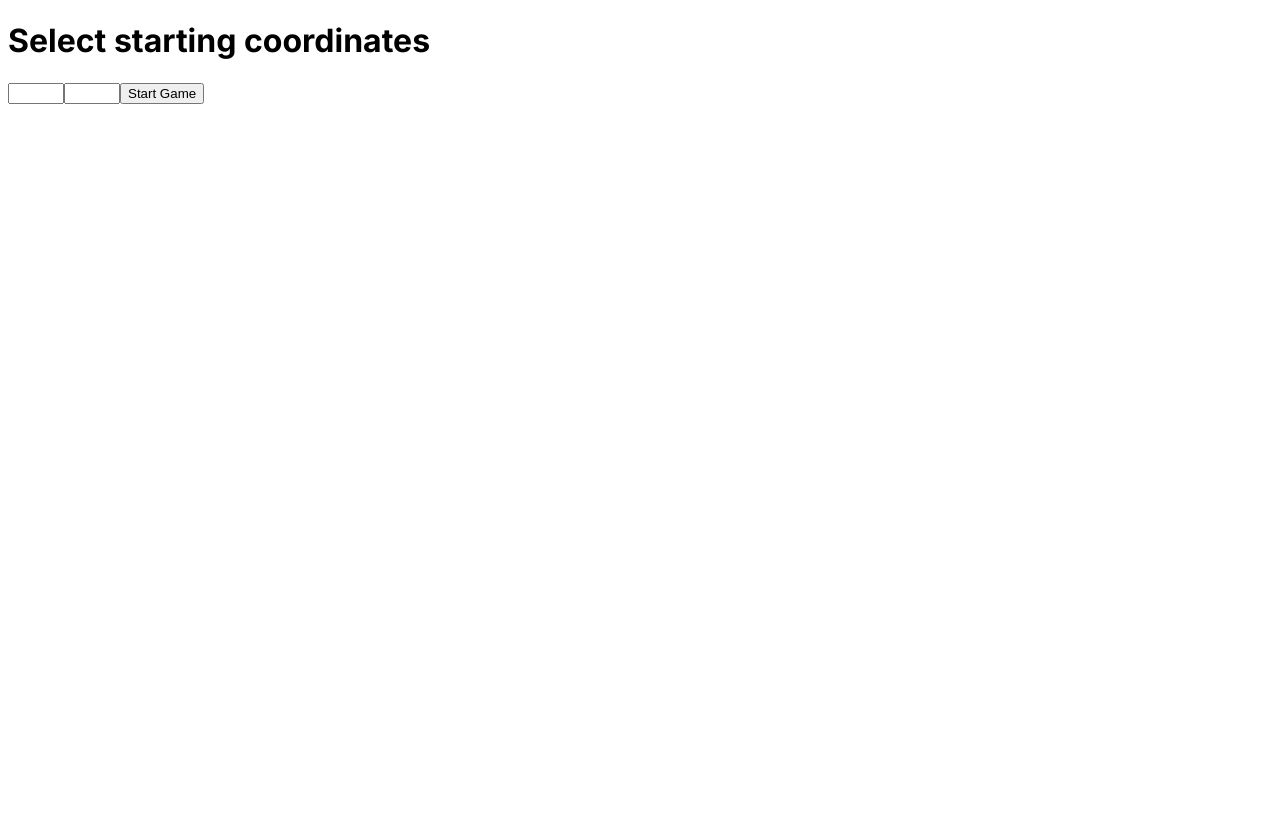
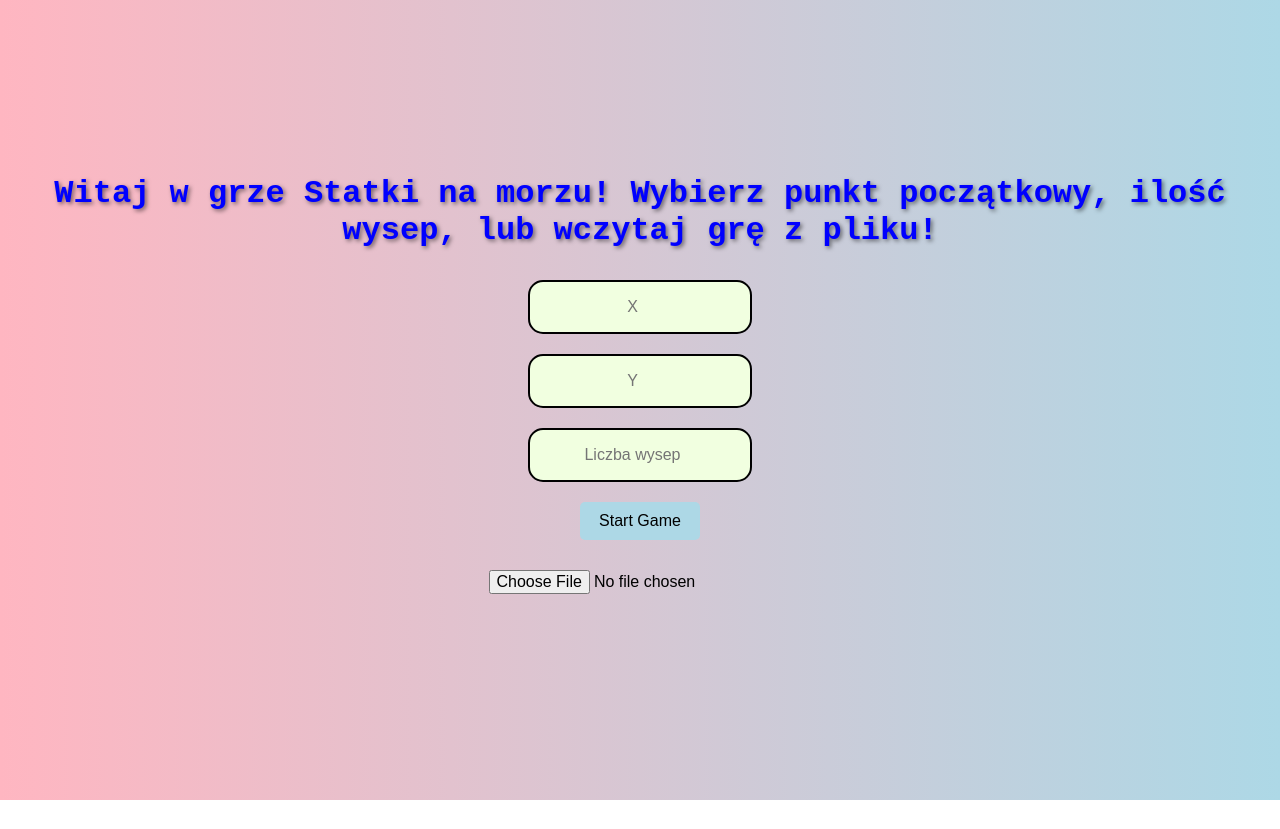
Before and after one commit to UniversityOfGdanskProjects/projektprogramistyczny-PiecdziesiatkaTrygonometryczna-1, a Next.js app in the folder statki-front/: page / in a window 1280 px wide. After the commit the page ends 800 px from the top, so only its background shows below. Built offline with nearby package versions, Linux system fonts and the light colour scheme.

Commit message:
wygląd i css

```diff
--- a/statki-front/src/app/globals.css
+++ b/statki-front/src/app/globals.css
@@ -1,4 +1,72 @@
 body {
-    height: 100vh; /* 100% of the viewport height */
-    overflow: hidden; /* disable scrolling */
-  }
+    overflow: hidden;
+    height: 100vh;
+    margin: 0;
+    background-repeat: no-repeat;
+    background-attachment: fixed;
+}
+
+input[type="number"], input[type="file"] {
+    padding: 10px;
+    font-size: 16px;
+    margin: 10px;
+}
+
+button {
+    padding: 10px;
+    font-size: 16px;
+    border: none;
+    border-radius: 5px;
+    cursor: pointer;
+    margin: 10px;
+    transition: width 0.3s, background-color 0.3s; /* Add smooth transitions */
+    width: 120px; /* Initial width */
+    background-color: lightblue; /* Initial color */
+}
+
+button[type="submit"] {
+    background-color: lightblue;
+}
+
+button.saveToFile {
+    background-color: lightgreen;
+}
+
+button.exitGame {
+    background-color: lightcoral;
+}
+
+button:hover {
+    width: 150px; /* Change width on hover */
+    background-color: lightpink; /* Change color on hover */
+}
+
+h1 {
+    color: blue;
+    font-family: Arial;
+    text-align: center;
+}
+
+.centerContent {
+    background: linear-gradient(to right, lightpink, lightblue);
+    display: flex;
+    justify-content: center;
+    align-items: center;
+    flex-direction: column;
+    height: 100vh;
+}
+
+.centerContent h1 {
+    font-family: 'Courier New', Courier, monospace;
+    font-size: 2em;
+    text-shadow: 2px 2px 4px rgba(0, 0, 0, 0.5);
+}
+
+.centerContent input[type="number"] {
+    width: 200px;
+    height: 30px;
+    border-radius: 15px;
+    border: 2px solid black;
+    background-color: rgb(241, 255, 224);
+    text-align: center;
+}
--- a/statki-front/src/app/page.js
+++ b/statki-front/src/app/page.js
@@ -3,7 +3,8 @@ import { useState, useEffect } from 'react';
 import { Formik, Field } from 'formik';
 
 export default function Home() {
-  const boardSize = 30;
+  const [boardSize, setBoardSize] = useState(35);
+  const [islandCount, setIslandCount] = useState(100);
   const board = Array(boardSize).fill().map(() => Array(boardSize).fill(0));
   const [message, setMessage] = useState('');
   const [gameStarted, setGameStarted] = useState(false);
@@ -107,7 +108,7 @@ export default function Home() {
 
     const generateIslands = () => {
       const islands = [];
-      while (islands.length < 100) {
+      while (islands.length < islandCount) {
         const x = Math.floor(Math.random() * boardSize);
         const y = Math.floor(Math.random() * boardSize);
         if ((x !== shipCoordinates.x || y !== shipCoordinates.y) && !islands.some((island) => island.x === x && island.y === y)) {
@@ -117,12 +118,14 @@ export default function Home() {
       return islands;
     };
 
-    setIslands(generateIslands());
+    if (islands.length !== islandCount) {
+      setIslands(generateIslands());
+    }
 
     return () => {
       clearInterval(timer);
     };
-  }, [direction, boardSize, gameStarted]);
+  }, [direction, boardSize, gameStarted, islandCount]);
 
 
   const [commandSequence, setCommandSequence] = useState('');
@@ -172,7 +175,7 @@ export default function Home() {
 
 
   const saveToFile = () => {
-    const data = JSON.stringify({ shipCoordinates, islands });
+    const data = JSON.stringify({ shipCoordinates, islands, boardSize });
     const blob = new Blob([data], { type: 'application/json' });
     const url = URL.createObjectURL(blob);
     const link = document.createElement('a');
@@ -188,6 +191,8 @@ export default function Home() {
       const data = JSON.parse(event.target.result);
       setShipCoordinates(data.shipCoordinates);
       setIslands(data.islands);
+      setBoardSize(data.boardSize);
+      setGameStarted(true); // Rozpocznij grę po wczytaniu pliku
     };
     reader.readAsText(file);
   };
@@ -202,18 +207,38 @@ export default function Home() {
     resetForm();
   };
 
-  const startGame = (x, y) => {
+  const startGame = (x, y, boardSize, islandCount) => {
+    if (x > 34 || y > 34) {
+      setMessage('X and Y cannot be greater than 34.');
+      return;
+    }
+
+    if (boardSize > 45) {
+      setMessage('Board size cannot be greater than 45.');
+      return;
+    }
+
+    if (islandCount > (boardSize * boardSize - 1)) {
+      setMessage(`For board size ${boardSize}, island count cannot be greater than ${(boardSize * boardSize) - 1}.`);
+      return;
+    }
+
     setShipCoordinates({ x: Number(x), y: Number(y) });
+    setBoardSize(Number(boardSize));
+    setIslandCount(Number(islandCount));
     setGameStarted(true);
   };
 
   if (!gameStarted) {
     return (
-      <div>
-        <h1>Select starting coordinates</h1>
-        <input type="number" min="0" max={boardSize - 1} onChange={(e) => setStartX(e.target.value)} />
-        <input type="number" min="0" max={boardSize - 1} onChange={(e) => setStartY(e.target.value)} />
-        <button onClick={() => startGame(startX, startY)}>Start Game</button>
+        <div className="centerContent">
+        <h1>Witaj w grze Statki na morzu! Wybierz punkt początkowy, ilość wysep, lub wczytaj grę z pliku!</h1>
+        <input type="number" min="0" max={boardSize - 1} onChange={(e) => setStartX(e.target.value)} placeholder="X" />
+        <input type="number" min="0" max={boardSize - 1} onChange={(e) => setStartY(e.target.value)} placeholder="Y" />
+        <input type="number" min="1" max={boardSize * boardSize - 1} onChange={(e) => setIslandCount(e.target.value)} placeholder="Liczba wysep" />
+        <button onClick={() => startGame(startX, startY, boardSize, islandCount)}>Start Game</button>
+        <input type="file" onChange={loadFromFile} />
+        <p>{message}</p>
       </div>
     );
   }
@@ -260,8 +285,9 @@ return (
       )}
     </div>
 
-    <button onClick={saveToFile}>Save Map to File</button>
+    <button className="saveToFile" onClick={saveToFile}>Save Game to File</button>
     <input type="file" onChange={loadFromFile} />
+    <button className="exitGame" onClick={() => setGameStarted(false)}>Exit Game</button>
   </main>
 );
 }
```
